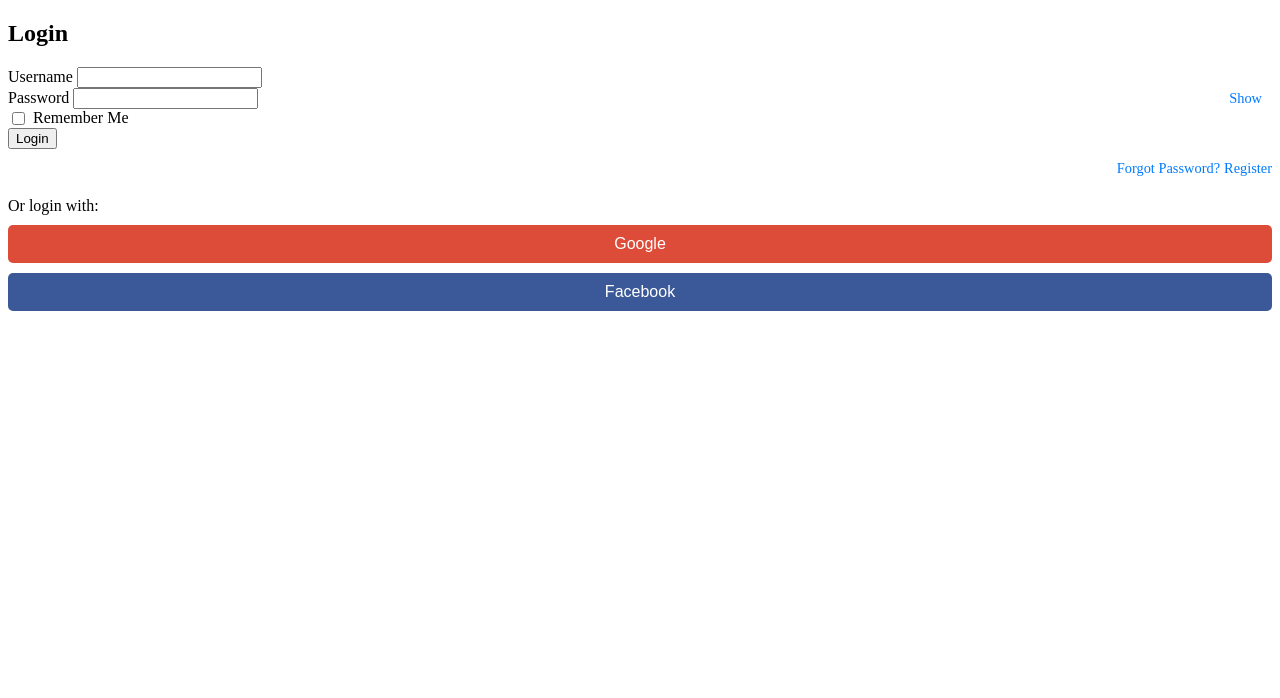
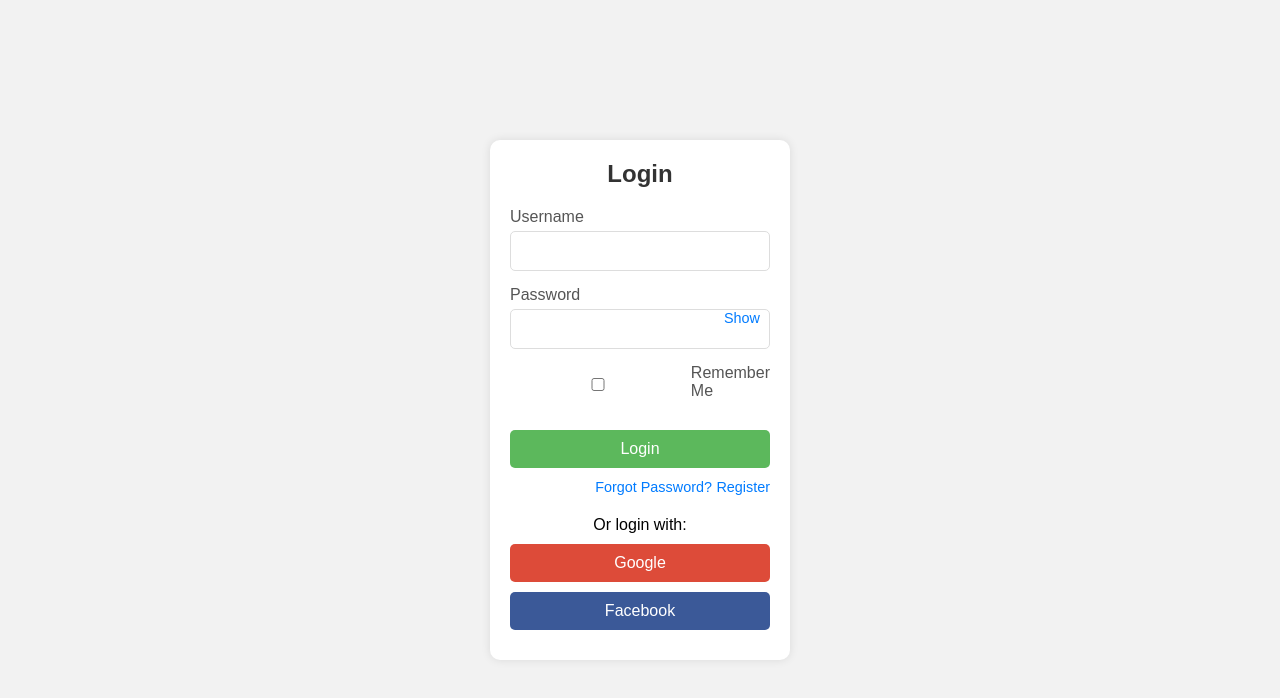
Before and after one commit to Genn-leo/Java, a plain HTML site: page index.html in a window 1280 px wide. Drawn offline with Linux system fonts and the light colour scheme.

Commit message:
modified the index.html and style.css files fixing refrencing errors

```diff
--- a/index.html
+++ b/index.html
@@ -41,8 +41,8 @@
       <!-- Social login options -->
       <div class="social-login">
         <p>Or login with:</p>
-        <button class="social-btn google">Google</button>
-        <button class="social-btn facebook">Facebook</button>
+        <button type="button" class="social-btn google">Google</button>
+        <button type="button" class="social-btn facebook">Facebook</button>
       </div>
     </div>
   </body>
--- a/style.css
+++ b/style.css
@@ -1,9 +1,59 @@
-/* Basic styling remains the same as above */
+/* Basic Reset */
+* {
+  margin: 0;
+  padding: 0;
+  box-sizing: border-box;
+}
 
-/* Additional styling for new features */
+/* Body Styling */
+body {
+  font-family: Arial, sans-serif;
+  background-color: #f2f2f2;
+  display: flex;
+  justify-content: center;
+  align-items: center;
+  height: 100vh;
+}
 
-/* Style for the toggle password text */
-.input-group .toggle-password {
+/* Login Container */
+.login-container {
+  background-color: white;
+  padding: 20px;
+  border-radius: 10px;
+  box-shadow: 0 0 10px rgba(0, 0, 0, 0.1);
+  width: 300px;
+  text-align: center;
+}
+
+/* Heading */
+h2 {
+  margin-bottom: 20px;
+  color: #333;
+}
+
+/* Input Group */
+.input-group {
+  margin-bottom: 15px;
+  text-align: left;
+  position: relative;
+}
+
+.input-group label {
+  display: block;
+  margin-bottom: 5px;
+  color: #555;
+}
+
+.input-group input {
+  width: 100%;
+  padding: 10px;
+  border: 1px solid #ddd;
+  border-radius: 5px;
+  font-size: 16px;
+}
+
+/* Toggle Password */
+.toggle-password {
   cursor: pointer;
   font-size: 0.9em;
   color: #007BFF;
@@ -13,12 +63,7 @@
   transform: translateY(-50%);
 }
 
-/* Make the input group relative to position the toggle password text */
-.input-group {
-  position: relative;
-}
-
-/* Style for the remember me checkbox and label */
+/* Remember Me */
 .remember-me {
   display: flex;
   align-items: center;
@@ -28,7 +73,24 @@
   margin-left: 5px;
 }
 
-/* Style for additional options links */
+/* Button */
+button {
+  width: 100%;
+  padding: 10px;
+  background-color: #5cb85c;
+  border: none;
+  border-radius: 5px;
+  color: white;
+  font-size: 16px;
+  cursor: pointer;
+  margin-top: 10px;
+}
+
+button:hover {
+  background-color: #4cae4c;
+}
+
+/* Additional Options */
 .additional-options {
   margin-top: 10px;
   text-align: right;
@@ -44,7 +106,7 @@
   text-decoration: underline;
 }
 
-/* Style for social login section */
+/* Social Login */
 .social-login {
   margin-top: 20px;
 }
@@ -53,7 +115,6 @@
   margin-bottom: 10px;
 }
 
-/* Style for social login buttons */
 .social-btn {
   display: block;
   width: 100%;
@@ -66,7 +127,6 @@
   color: white;
 }
 
-/* Specific styles for Google and Facebook buttons */
 .social-btn.google {
   background-color: #dd4b39;
 }
@@ -75,7 +135,6 @@
   background-color: #3b5998;
 }
 
-/* Hover effects for social buttons */
 .social-btn.google:hover {
   background-color: #c23321;
 }
```
